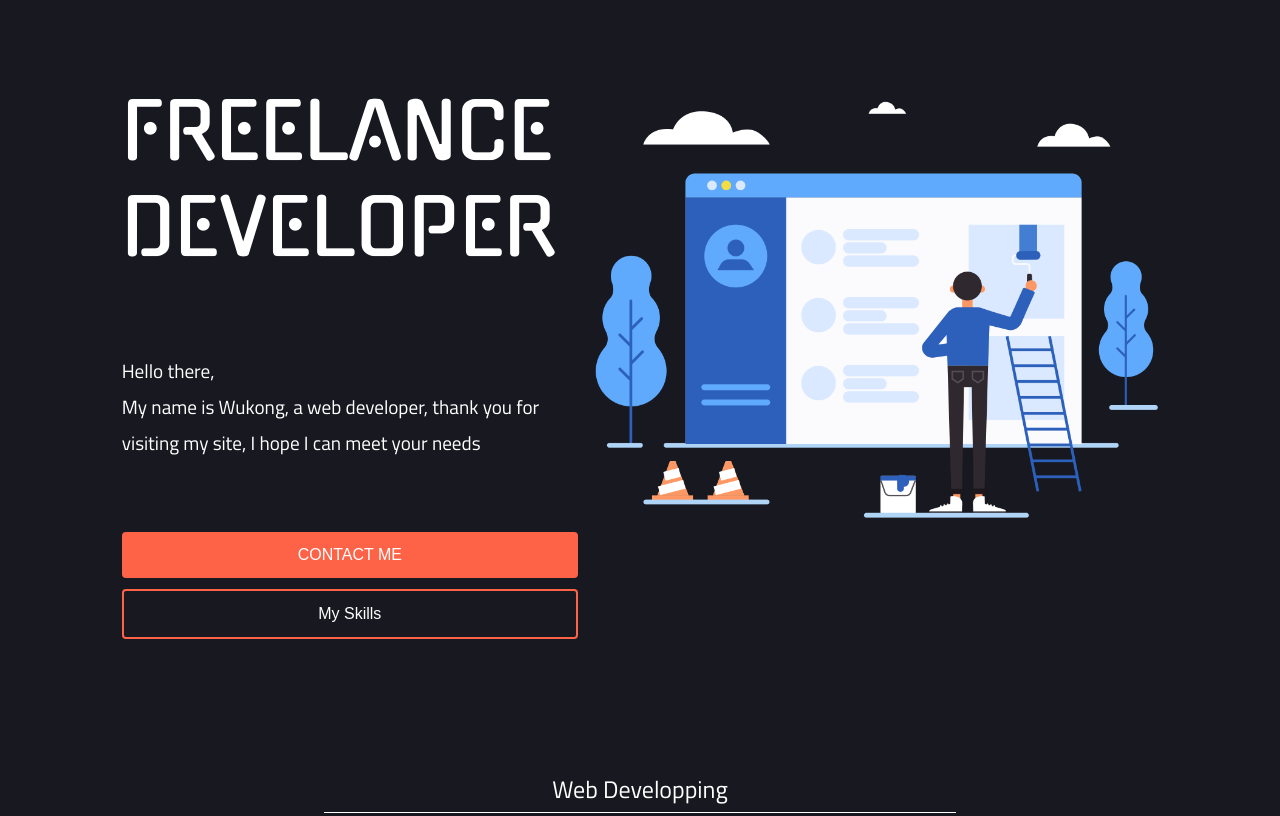
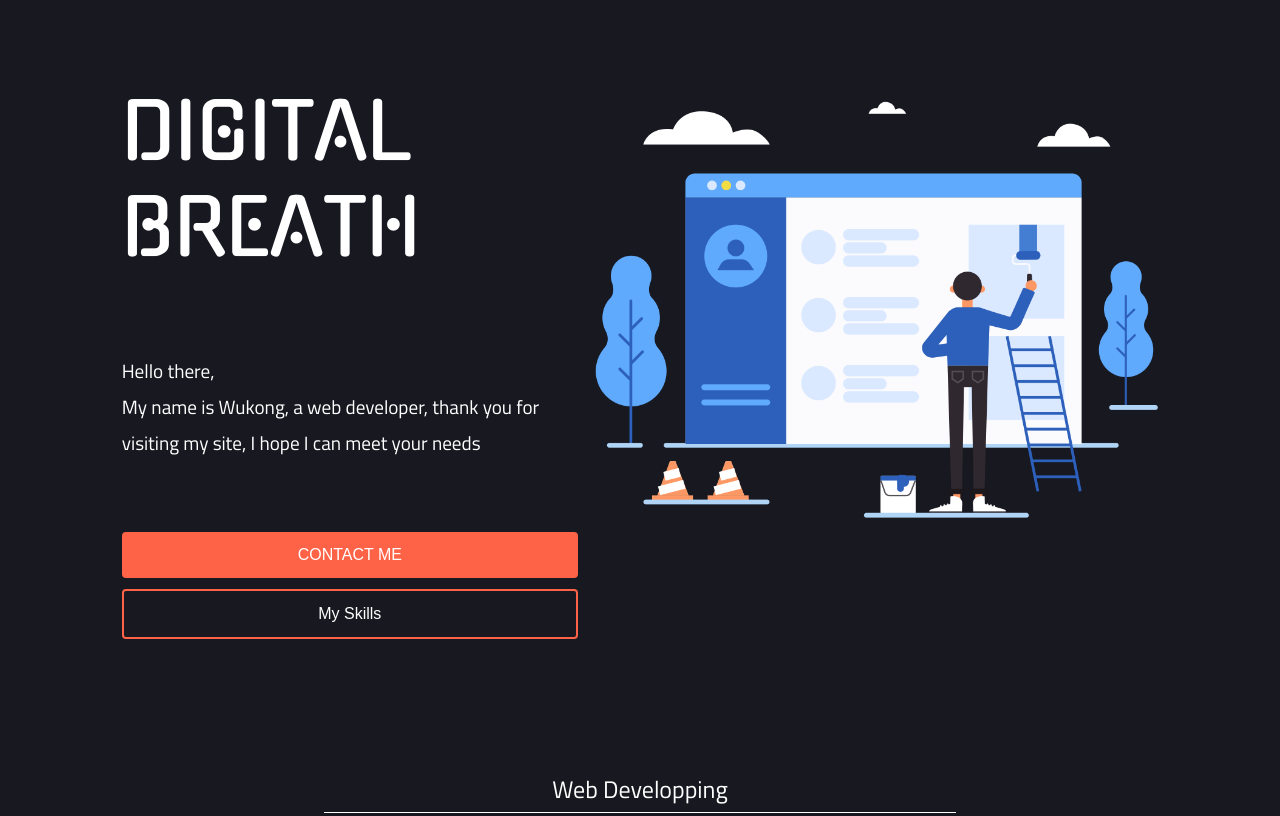
Before and after one commit to xWukonGx/xwukongx.github.io, a plain HTML site: page index.html in a window 1280 px wide. Shown: the top 816 px of the page. Drawn offline with Linux system fonts and the light colour scheme; a script that the page names is missing.

Commit message:
Update index.html

```diff
--- a/index.html
+++ b/index.html
@@ -17,7 +17,7 @@
         <div id="#content">
 
 
-        <p class="dik">FREELANCE<br>DEVELOPER</p>
+        <p class="dik">DIGITAL<br>BREATH</p>
         <p id="desc">Hello there,<br>
 My name is Wukong, a web developer, thank you for visiting my site, I hope I can meet your needs</p>
         <a id="contact" href="https://facebook.com/sagewukong">CONTACT ME</a><br>
```
